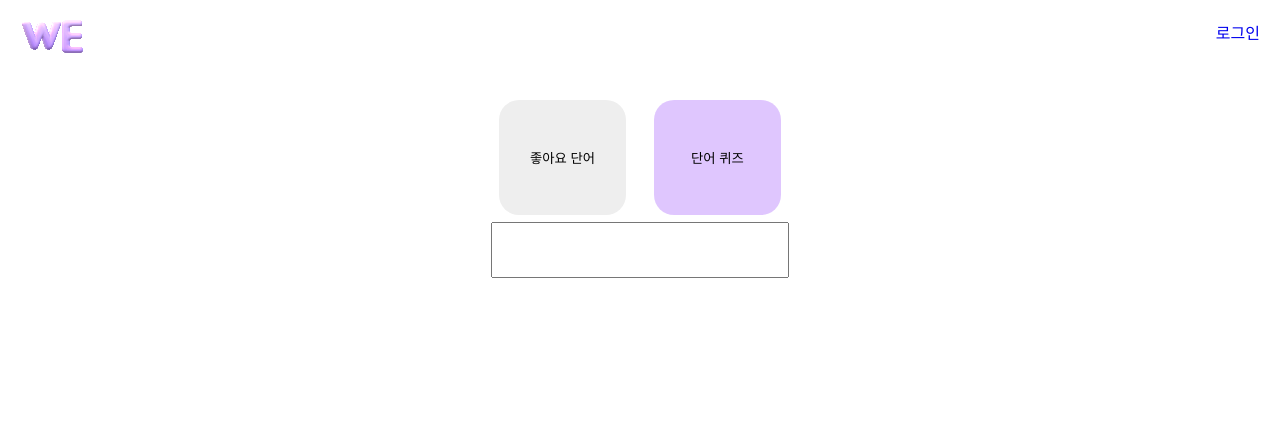
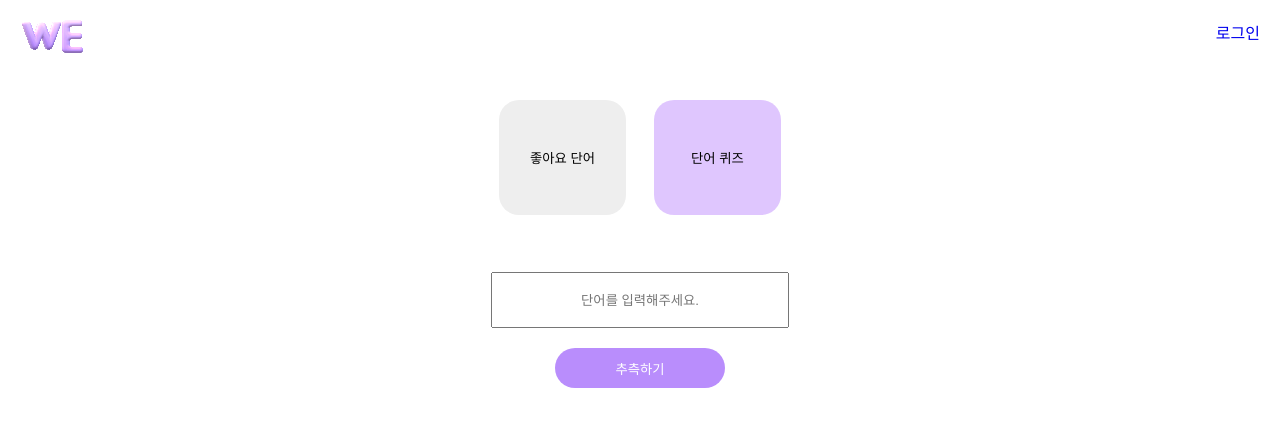
Before and after one commit to TEAM-WordExplorer/word-explorer, a React (Create React App) app in the folder frontend/: page / in a window 1280 px wide. Shown: the top 426 px of the page. Built offline with nearby package versions, Linux system fonts and the light colour scheme.

Commit message:
feat: input form 추가

```diff
--- a/frontend/src/components/atom/Button/RoundButton.tsx
+++ b/frontend/src/components/atom/Button/RoundButton.tsx
@@ -1,9 +1,15 @@
-interface ButtonProps {
+/** @jsxImportSource @emotion/react */
+
+import { roundButtonStyle } from "./styles";
+
+interface RoundButtonProps {
   message: string;
   onClick: () => void;
+  color: string;
+  width: string;
 }
 
-export default function RoundButton(props: ButtonProps) {
-  const { message, onClick } = props;
-  return <button onClick={onClick}>{message}</button>;
+export default function RoundButton(props: RoundButtonProps) {
+  const { message, onClick, color, width } = props;
+  return <button onClick={onClick} css={roundButtonStyle(color, width)}>{message}</button>;
 }
--- a/frontend/src/components/atom/Button/SquareButton.tsx
+++ b/frontend/src/components/atom/Button/SquareButton.tsx
@@ -1,13 +1,14 @@
 /** @jsxImportSource @emotion/react */
 
 import { squareButtonStyle } from "./styles";
-interface ButtonProps {
+
+interface SquareButtonProps {
   message: string;
   onClick: () => void;
   color: string;
 }
 
-export default function SquareButton(props: ButtonProps) {
+export default function SquareButton(props: SquareButtonProps) {
   const { message, onClick, color } = props;
   return <button onClick={onClick} css={squareButtonStyle(color)}>{message}</button>;
 }
--- a/frontend/src/components/atom/Button/styles.ts
+++ b/frontend/src/components/atom/Button/styles.ts
@@ -1,10 +1,19 @@
 import { css } from "@emotion/react";
+import { theme } from "../../../style/theme";
 
 export const commonButtonStyle = css`
   border: none;
+  border-radius: 20px;
 `
-export const roundButtonStyle = css`
+export const roundButtonStyle = (color: string, width: string) => css`
+  ${commonButtonStyle};
 
+  width: ${width};
+  height: 40px;
+  margin: 20px;
+
+  background-color: ${color};
+  color: ${theme.white};
 `
 
 export const squareButtonStyle = (color: string) => css`
@@ -15,7 +24,4 @@ export const squareButtonStyle = (color: string) => css`
   margin: 7px 14px;
 
   background-color: ${color};
-
-  border-radius: 20px;
-
 `
--- a/frontend/src/components/atom/Input/Input.tsx
+++ b/frontend/src/components/atom/Input/Input.tsx
@@ -3,7 +3,5 @@
 import { InputStyle } from "./styles";
 
 export default function Input() {
-  return (
-    <input css={InputStyle}/>
-  )
+  return <input placeholder="단어를 입력해주세요." css={InputStyle}/>
 }
--- /dev/null
+++ b/frontend/src/components/molecule/InputForm/InputForm.tsx
@@ -0,0 +1,26 @@
+/** @jsxImportSource @emotion/react */
+
+import RoundButton from "../../atom/Button/RoundButton";
+import Input from "../../atom/Input/Input";
+import { InputFormStyle } from "./styles";
+
+interface RoundButtonProps {
+  message: string;
+  onClick: () => void;
+  color: string;
+  width: string;
+}
+
+export default function InputForm(props: RoundButtonProps) {
+  const { message, onClick, color, width } = props;
+  return (
+    <div css={InputFormStyle}>
+      <Input/>
+      <RoundButton
+          message={message}
+          onClick={onClick}
+          color={color}
+          width={width}/>
+    </div>
+  )
+}
--- /dev/null
+++ b/frontend/src/components/molecule/InputForm/styles.ts
@@ -0,0 +1,9 @@
+import { css } from "@emotion/react"
+
+export const InputFormStyle = css`
+  display: flex;
+  flex-direction: column;
+  align-items: center;
+
+  margin: 50px 0;
+`
--- a/frontend/src/pages/Home/Home.tsx
+++ b/frontend/src/pages/Home/Home.tsx
@@ -1,7 +1,10 @@
 /** @jsxImportSource @emotion/react */   // jsx pragma를 지정 -> css prop을 인식
+import RoundButton from "../../components/atom/Button/RoundButton";
 import Input from "../../components/atom/Input/Input";
 import ButtonGroup from "../../components/molecule/ButtonGroup/ButtonGroup";
+import InputForm from "../../components/molecule/InputForm/InputForm";
 import Header from "../../components/organism/Header/Header";
+import { theme } from "../../style/theme";
 import { homeStyle, contentStyle } from "./styles";
 
 export default function Home() {
@@ -22,7 +25,12 @@ export default function Home() {
           onClick1={ButtonClick1}
           onClick2={ButtonClick2}
         />
-        <Input/>
+        <InputForm
+          message="추측하기"
+          onClick={ButtonClick1}
+          color={theme.purple.main}
+          width="170px"
+        />
       </div>
 
     </div>
--- a/frontend/src/pages/Home/styles.ts
+++ b/frontend/src/pages/Home/styles.ts
@@ -8,6 +8,7 @@ export const homeStyle = css`
 export const contentStyle = css`
   display: flex;
   flex-direction: column;
+  justify-content: center;
   align-items: center;
 
   margin-top: 20px;
```
